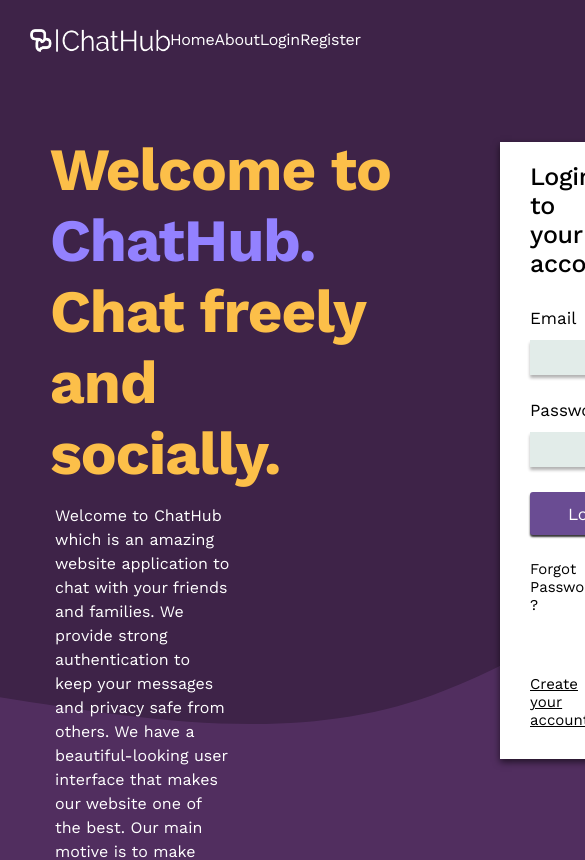
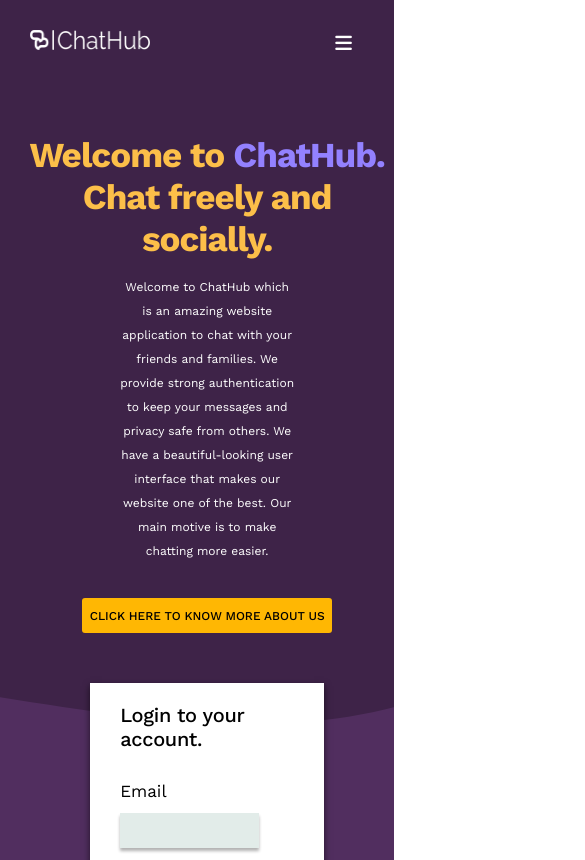
Before and after one commit to HarshitRoy812/chathub-app, a React (Create React App) app in the folder client/: page / in a window 390 px wide. Shown: the top 860 px of the page, 585 px wide, since content can reach past the window. Built offline with nearby package versions, Linux system fonts and the light colour scheme.

Commit message:
Added responsiveness

```diff
--- a/client/src/components/Chat.css
+++ b/client/src/components/Chat.css
@@ -106,7 +106,7 @@
 .chat_message {
     flex : 0.96;
     height : 100%;
-    background : #f1faee;
+    background : #b9faf8;
     border : none;
     outline : none;
     border-top-right-radius: 3px;
@@ -159,7 +159,7 @@
     display : flex;
     flex-direction: column;
     min-height : 50px;
-    min-width : 100px;
+    min-width : 100;
     margin : 20px;
     animation-name : slideUp;
     animation-duration : 0.2s;
--- a/client/src/components/Dashboard.js
+++ b/client/src/components/Dashboard.js
@@ -78,7 +78,7 @@ const Dashboard = () => {
                 <>
                     <Rooms name = {data.name}/>
 
-                    <FriendsList />
+                    <FriendsList name = {data.name} />
                 </>
             }
         </div>
--- a/client/src/components/FriendsList.js
+++ b/client/src/components/FriendsList.js
@@ -6,7 +6,7 @@ import {nanoid} from 'nanoid';
 const io = require('socket.io-client');
 
 
-function FriendsList() {
+function FriendsList(props) {
 
     var socket;
     const ENDPOINT = 3001;
@@ -19,6 +19,11 @@ function FriendsList() {
         e.preventDefault();
 
         const name = document.getElementById('friend_name');
+
+        if (props.name == name.value){
+            alert('Cannot add friend to self');
+            return;
+        }
 
         if (name.value == ''){
             alert('Please enter the name of the friend');
@@ -51,7 +56,6 @@ function FriendsList() {
     const addFriend = async (e) => {
 
         e.preventDefault();
-
 
         const token = localStorage.getItem('token');
 
@@ -113,19 +117,23 @@ function FriendsList() {
             console.log(error);
         }
 
+        displayFriendsStatus();
     }
 
 
-    const displayFriendsStatus =  () => {
+    const displayFriendsStatus = () => {
+
 
         var divs = document.querySelectorAll('#friend_div');
 
         for (let i = 0; i < divs.length; i++){
             const name = divs[i].innerText;
 
+
             socket.emit('get_status',name);
 
-            socket.on('user_status',(status) => {
+            socket.on('user_status',(status,user_name) => {
+                if (user_name == name){
 
                     let p = document.createElement('p');
                     p.className = 'friend_status';
@@ -137,6 +145,7 @@ function FriendsList() {
                     }
                     else {
                         p.innerHTML = '<i class="fa-sharp fa-solid fa-circle indicator" id = "red"></i>Offline';
+                }
                 }
 
 
@@ -153,10 +162,6 @@ function FriendsList() {
         socket = io(`http://localhost:${ENDPOINT}`);
 
         displayFriendsList();
-
-        setTimeout(() => {
-            displayFriendsStatus();
-        },1000)
 
 
     },[]);
--- a/client/src/components/Login.css
+++ b/client/src/components/Login.css
@@ -28,7 +28,7 @@
     font-size : 17px;
 }
 .form_input {
-    width : 250px;
+    width : 80%;
     height : 35px;
     margin-top : 12px;
     border : none;
@@ -82,3 +82,38 @@
 .create_account {
     color : #000000 !important;
 }
+
+
+/* MEDIA QUERIES */
+
+@media screen and (max-width : 1100px) {
+    .login_form {
+        margin-top : 50px;
+        margin-left : 0px;
+        width : 45vw;
+    }
+
+    .form_heading {
+        font-size: 20px;
+    }
+    .form_submit_btn {
+        width : 80px;
+        height : 35px;
+    }
+
+    .password_reset {
+        font-size: 12px;
+    }
+}
+@media screen and (max-width : 660px) {
+    .login_form {
+        width: 60vw;
+    }
+    .password_reset {
+        height : 12vh;
+        flex-direction: column;
+    }
+    .create_account {
+        align-self: center;
+    }
+}
--- a/client/src/components/PageLayout.css
+++ b/client/src/components/PageLayout.css
@@ -58,10 +58,14 @@
 .main {
     display : flex;
     width : 96vw;
-    height : 75vh;
+    min-height : 75vh;
     margin-top : 50px;
     margin-left : 50px;
     flex-direction: row;
+}
+.main_sub {
+    display : flex;
+    flex-direction: column;
 }
 .main_heading {
     color : #fcbf49;
@@ -70,6 +74,7 @@
     letter-spacing : -1px;
     font-weight: 700;
 }
+
 .main_heading span {
     color : #9381ff;
 }
@@ -107,3 +112,133 @@
     text-decoration: none;
     color : #000000;
 }
+
+#burger_menu_content {
+    display : none;
+    flex-direction: column;
+    margin-top : 60px;
+    background : #fcbf49;
+    width : 25vw;
+    height : 28vh;
+    position : absolute;
+    top : 0;
+    right : 0;
+    align-items: center;
+    border-bottom-left-radius: 3px;
+    border-top-left-radius: 3px;
+    box-shadow : 0 3px 5px rgba(0,0,0,0.6);
+    animation-name: menuPop;
+    animation-duration: 0.3s;
+}
+
+@keyframes menuPop {
+    from {
+        transform : translateY(-6%);
+    }
+    to {
+        transform : translateY(0%);
+    }
+}
+
+#burger_menu {
+    display : none;
+    width : 28px;
+    height : 28px;
+    justify-content: center;
+    align-items: center;
+    cursor : pointer;
+    border-radius: 50%;
+    margin-left: auto;
+    margin-right: 30px;
+    animation-name : burgerPop;
+    animation-duration: 0.3s;
+}
+
+#burger_bar {
+    transition : 0.3s ease-in-out;
+}
+
+@keyframes burgerPop {
+    from {
+        transform : translateY(-100%);
+    }
+    to {
+        transform : translateY(0%);
+    }
+}
+
+#burger_menu i {
+    color : #fff;
+    font-size: 19px;
+    margin-right: 5px;
+}
+
+.burger {
+    color : #000000;
+    width : 100%;
+    text-align: center;
+    height : 25%;
+    padding-top : 12px;
+    text-transform: uppercase;
+}
+.burger:hover {
+    background-color: #fcca46;
+}
+.burger::after {
+    display : none;
+}
+
+.menu_close {
+    margin-left : auto;
+    margin-right : 10px;
+    margin-top : 5px;
+    cursor : pointer;
+    color : #000000;
+    margin-bottom : 5px;
+}
+
+/* MEDIA QUERIES */
+
+@media screen and (max-width : 1100px){
+    .main {
+        flex-direction: column;
+        padding-bottom : 15px;
+    }
+    .main_sub {
+        align-items: center;
+    }
+    .main_heading {
+        font-size : 40px;
+        text-align: center;
+    }
+    .main_para {
+        text-align: center;
+        font-size: 14px;
+    }
+    .main_about_btn {
+        width : 250px;
+        font-size: 12px;
+    }
+}
+
+@media screen and (max-width : 660px){
+    .logo {
+        width : 120px;
+        height : 20px;
+    }
+    .main {
+        margin-left : 20px;
+    }
+    .main_heading {
+        font-size: 35px;
+    }
+    .main_para {
+        font-size: 12px;
+    }
+    .nav_links {
+        display : none;
+    }
+    #burger_menu {
+        display : flex;
+    }
+}
--- a/client/src/components/PageLayout.js
+++ b/client/src/components/PageLayout.js
@@ -1,9 +1,29 @@
-import React from 'react';
+import React,{useState} from 'react';
 import './PageLayout.css';
 import {Outlet,NavLink} from 'react-router-dom';
 
 
 const PageLayout = () => {
+
+    const [burgerMenu,setBurgerMenu] = useState(false);
+
+    const displayBurgerContent = () => {
+
+        const burgerContent = document.getElementById('burger_menu_content');
+        const burgerBar = document.getElementById('burger_bar');
+
+        if (!burgerMenu){
+            burgerContent.style.display = 'flex';
+            burgerBar.style.transform = 'rotate(90deg)';
+            setBurgerMenu(true);
+        }
+        else {
+            burgerBar.style.transform = 'rotate(0deg)';
+            burgerContent.style.display = 'none';
+            setBurgerMenu(false);
+        }
+    }
+
     return (
 
         <React.Fragment>
@@ -19,13 +39,28 @@ const PageLayout = () => {
                     <NavLink to = '/register' className = 'nav_link'> Register </NavLink>
                 </ul>
 
+                <div id = 'burger_menu' onClick = {displayBurgerContent}>
+                        <i class="fa-solid fa-bars" id = 'burger_bar'></i>
+                </div>
+
+                <div id = 'burger_menu_content'>
+
+                    {/* <i class="fa-solid fa-xmark menu_close"></i> */}
+
+                    <NavLink to = '/' className = 'nav_link burger'> Home </NavLink>
+                    <NavLink to = '/about' className = 'nav_link burger'> About </NavLink>
+                    <NavLink to = '/' className = 'nav_link burger'> Login </NavLink>
+                    <NavLink to = '/register' className = 'nav_link burger'> Register </NavLink>
+
+                </div>
+
             </nav>
 
             <main>
 
                 <div className = 'main'>
 
-                    <div>
+                    <div className = 'main_sub'>
                         <h1 className = 'main_heading'> Welcome to <span> ChatHub. </span> <br />
                         Chat freely and socially. </h1>
                         <p className = 'main_para'>
```
Also changed, not shown: 1 other file (tests, documents, lock files or other folders). Lines whose indentation alone changed are shown as unchanged.
